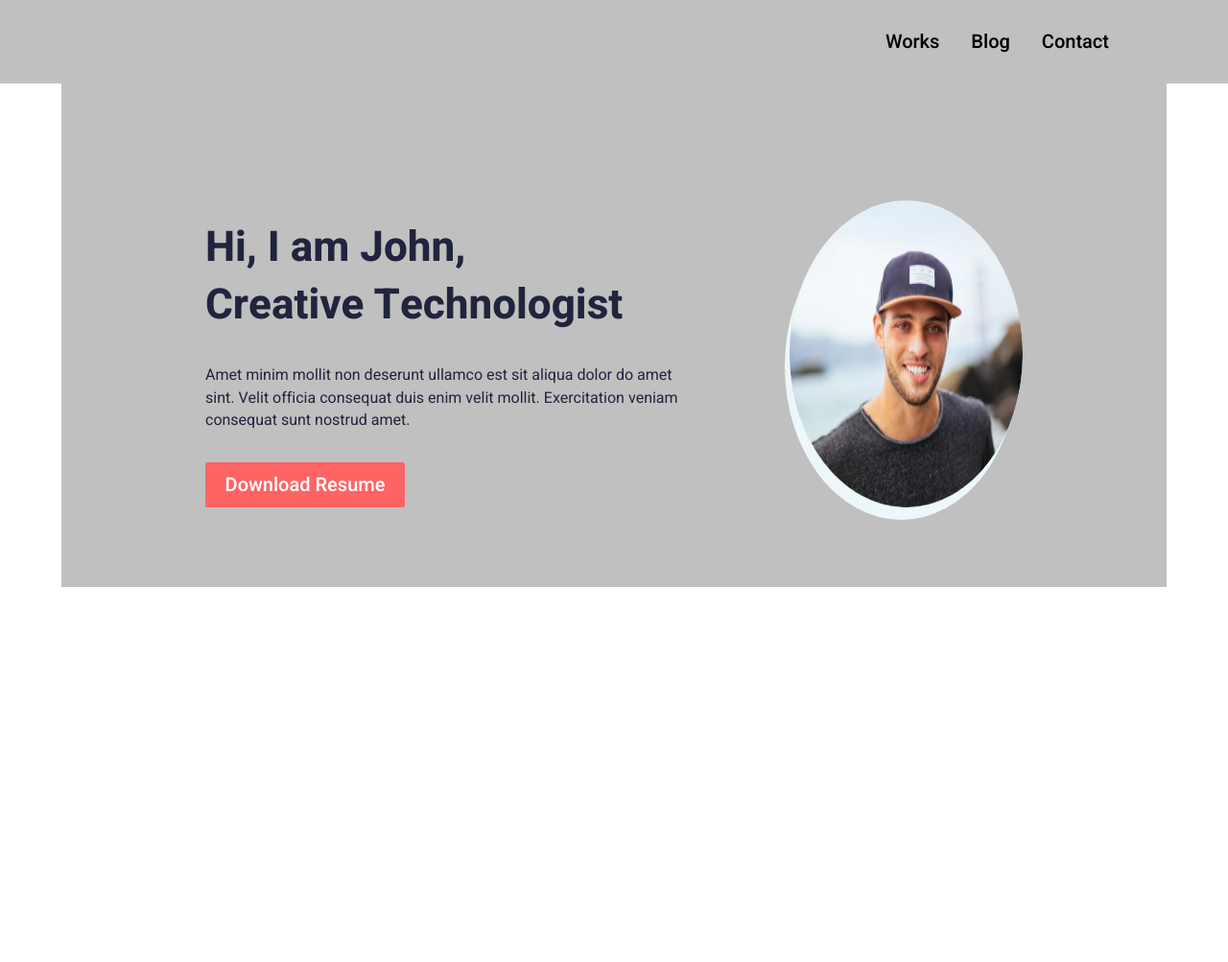
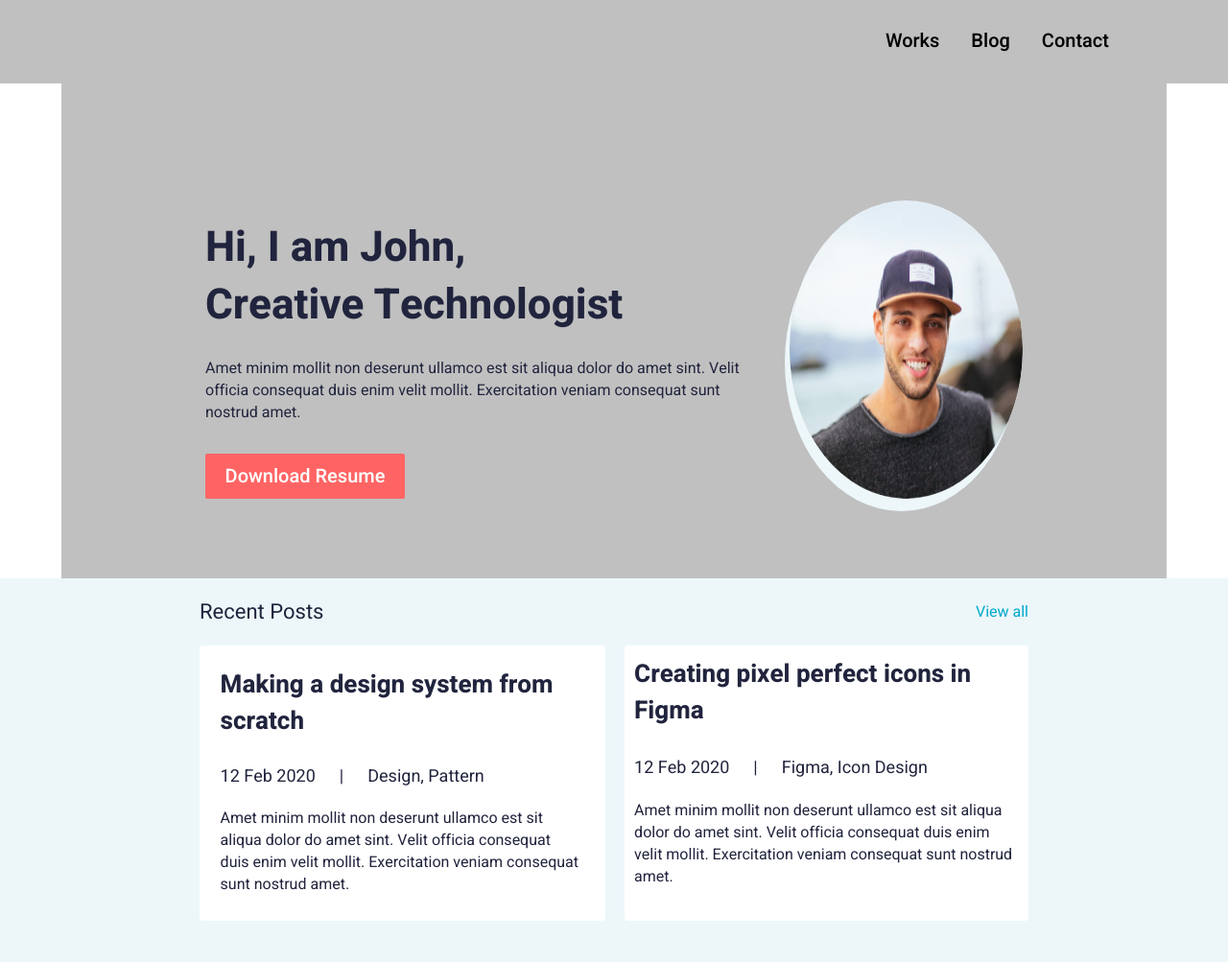
Before and after one commit to BeastJsWeb/resume01-Figma-John-, a website: page src/index.html in a window 1280 px wide. Shown: the whole page at 96% size. Before the commit the page ends 800 px from the top, so only its background shows below. Drawn offline with nearby package versions, Linux system fonts and the light colour scheme; files that its build step writes are made by us from their sources; files whose address does not match are found by name; a web font is replaced by a local one.

Commit message:
1-я страница блок 2/3

```diff
--- a/src/index.html
+++ b/src/index.html
@@ -7,17 +7,37 @@
 			<div class="wrapper">
 				@@include('_header.html')
 				<main class="page">
-					<div class="page__home __container">
-						<div class="content__hello">
+					<div class="page__home">
+						<div class="content__hello __container">
 							<div>
-								<div class="title__home">Hi, I am John,<br>
-									Creative Technologist</div>
+								<div class="title__home">Hi, I am John,<br>Creative Technologist</div>
 								<div>Amet minim mollit non deserunt ullamco est sit aliqua dolor do amet sint. Velit officia consequat duis enim velit mollit. Exercitation veniam consequat sunt nostrud amet.</div>
 								<div>Download Resume</div>
 							</div>
 							<img src="../images/John.jpg">
 						</div>
-						<div></div>
+						<div class="content">
+							<div class="content__recent-posts">
+								<div>
+									<div>Recent Posts</div>
+									<a href="">View all</a>
+								</div>
+								<div>
+									<div class="recent-post">
+										<div class="title__post">Making a design system from scratch</div>
+										<div>12 Feb 2020<span>|</span>Design, Pattern</div>
+										<div>Amet minim mollit non deserunt ullamco est sit aliqua dolor do amet sint. Velit officia consequat duis enim velit mollit. Exercitation veniam consequat sunt nostrud amet.</div>
+									</div>
+									<div class="recent-post">
+										<div class="recent-post">
+											<div class="title__post">Creating pixel perfect icons in Figma</div>
+											<div>12 Feb 2020<span>|</span>Figma, Icon Design</div>
+											<div>Amet minim mollit non deserunt ullamco est sit aliqua dolor do amet sint. Velit officia consequat duis enim velit mollit. Exercitation veniam consequat sunt nostrud amet.</div>
+										</div>
+									</div>
+								</div>
+							</div>
+						</div>
 						<div></div>
 					</div>
 
--- a/src/scss/header.scss
+++ b/src/scss/header.scss
@@ -26,7 +26,7 @@
             padding-top: 60px;
             padding-bottom: 190px;
             overflow: auto;
-            background-color: rgb(255, 255, 255, 0.9); // 0.8 - прозрачность
+            background-color: rgb(255, 255, 255, 0.95); // 0.8 - прозрачность
             li {
                 padding: 10%;
             }  // JS переключатель меню
--- a/src/scss/home.scss
+++ b/src/scss/home.scss
@@ -1,12 +1,13 @@
 // общие настойки
 .page__home {
-  padding: 122px 150px 83px 150px;
-  @media (max-width: $md4) {
-    padding: 33px 10px 150px 10px;
-  }
+  overflow: auto;
 }
 // hello -  блок 1/3
 .content__hello {
+  padding: 122px 150px 83px 150px;
+  @media (max-width: $md4) {
+    padding: 33px 25px 150px 25px;
+  }
   display: flex;
   justify-content:space-between;
   gap: 20px;
@@ -19,18 +20,15 @@
   }
   >div div:nth-child(1) {
     padding-top: 20px;
+    padding-bottom: 24px;
     @media (max-width: $md3) {
       max-width: 230px;
       margin: 0 auto;
+      padding-top: 23px;
     }
-
   }
   >div div:nth-child(2) {
-    max-width: 500px;
-    line-height: 23.5px;
     padding-bottom: 31px;
-    padding-top: 31px;
-
   }
   >div div:nth-child(3) {
     font-weight: 500;
@@ -45,6 +43,7 @@
     transition: all 0.3s;
     line-height: 47px;
     justify-content: center;
+
     @media (min-width: $md1) {
       cursor: pointer;
       &:hover {
@@ -54,11 +53,14 @@
     @media (max-width: $md3) {
       margin: 0 auto;
     }
-
   }
   img {
     border-radius: 50%;
     box-shadow: -5px 13px 0 0 #EDF7FA;
+    @media(max-width: $md4) {
+      width: 170px;
+      height: 170px;
+    }
   }
 }
 .title__home {
@@ -70,3 +72,93 @@
     line-height: 40px;
   }
 }
+// hello -  блок 1/3 //
+
+// recent-posts - блок 2/3
+.content {
+  background-color: #EDF7FA;
+}
+.content__recent-posts {
+  max-width: $md1;
+  margin: 0 auto;
+  display: flex;
+  flex-direction: column;
+  padding: 0px 150px 32px 150px;
+  min-height: 400px;
+  @media (max-width: $md3) {
+    padding: 0px 70px 35px 70px;
+  }
+  @media (max-width: $md4) {
+    padding: 0px 10px 35px 10px;
+  }
+  >div {
+    display: inline-flex;
+  }
+  >div:nth-child(1) {
+    justify-content: space-between;
+    line-height: 70px;
+    div {
+      font-size: 22px;
+      @media (max-width: $md2) {
+        font-size: 18px;
+      }
+    }
+    a {
+      color: #00A8CC;
+      @media (min-width: $md1) {
+        &:hover {
+            text-decoration: underline #00A8CC;
+        }
+      }
+    }
+    @media (max-width: $md4) {
+      justify-content: center;
+      line-height: 60px;
+      a {
+        display: none;
+      }
+    }
+  }
+  >div:nth-child(2) {
+    gap: 20px;
+    @media (max-width: 1050px) {
+      flex-direction:column;
+    }
+    >div {
+      flex-basis: 50%;
+    }
+  }
+}
+.title__post {
+  font-weight: 700;
+  font-size: 26px;
+  line-height: 38.2px;
+  @media (max-width: $md2) {
+    font-size: 22px;
+    line-height: 30px;
+  }
+}
+.recent-post {
+  background-color: #FFFFFF;
+  border-radius: 4px;
+  &:nth-child(1) {
+    padding: 2.5% 3% 3% 2.5%;
+    @media (max-width: $md4) {
+      padding: 15px 20px 15px 20px;
+    }
+  }
+  div:nth-child(2) {
+    display: inline-flex;
+    font-size: 18px;
+    line-height: 26px;
+    padding: 7% 0% 5% 0%;
+    @media (max-width: $md2) {
+      font-size: 16px;
+      line-height: 23px;
+    }
+    span {
+      padding: 0 25px 0 25px;
+    }
+  }
+}
+// recent-posts - блок 2/3 //
--- a/src/scss/style.scss
+++ b/src/scss/style.scss
@@ -19,6 +19,7 @@ $md4: 479.98px;
 @import "null";
 body {
   font-size: 16px;
+  line-height: 23px;
   color: #21243D;
   font-family: $fontFamily;
   &._lock {
```
Also changed, not shown: dist/index.html, dist/styles/style.css, dist/styles/style.min.css.
